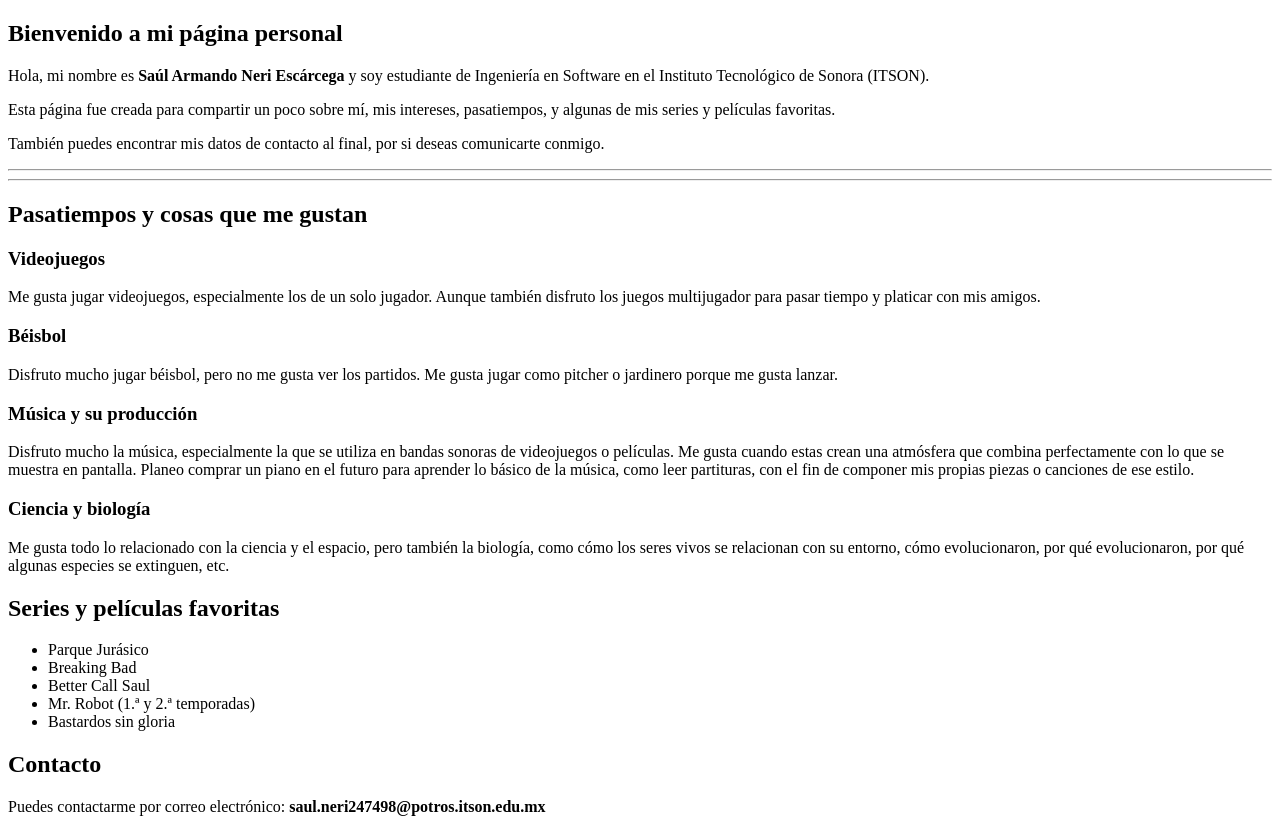
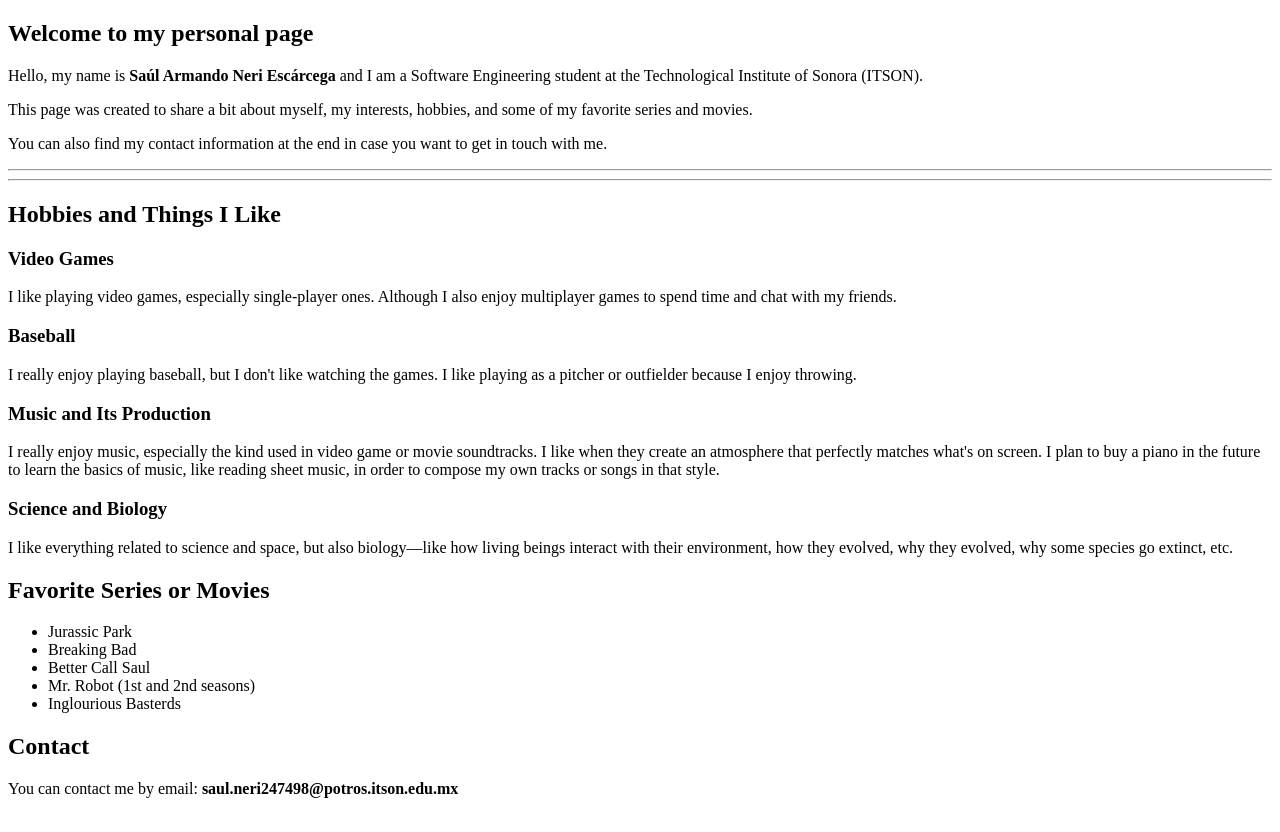
Before and after one commit to SaulNeri12/LandingNeriSaul, a plain HTML site: page index.html in a window 1280 px wide. Drawn offline with Linux system fonts and the light colour scheme.

Commit message:
landingenglish

```diff
--- a/index.html
+++ b/index.html
@@ -1,60 +1,53 @@
 <!DOCTYPE html>
-<html lang="es">
+<html lang="en">
 
 <head>
     <meta charset="UTF-8">
-    <title>Saúl Armando Neri Escárcega - Página Personal</title>
+    <title>Saúl Armando Neri Escárcega - Personal Page</title>
 </head>
 
 <body>
 
     <section>
-        <h1>Bienvenido a mi página personal</h1>
-        <p>Hola, mi nombre es <strong>Saúl Armando Neri Escárcega</strong> y soy estudiante de Ingeniería en Software en el Instituto Tecnológico de Sonora (ITSON).</p>
-        <p>Esta página fue creada para compartir un poco sobre mí, mis intereses, pasatiempos, y algunas de mis series y películas favoritas.</p>
-        <p>También puedes encontrar mis datos de contacto al final, por si deseas comunicarte conmigo.</p>
+        <h1>Welcome to my personal page</h1>
+        <p>Hello, my name is <strong>Saúl Armando Neri Escárcega</strong> and I am a Software Engineering student at the Technological Institute of Sonora (ITSON).</p>
+        <p>This page was created to share a bit about myself, my interests, hobbies, and some of my favorite series and movies.</p>
+        <p>You can also find my contact information at the end in case you want to get in touch with me.</p>
     </section>
 
     <hr>
     <hr>
 
     <section>
-        <h2>Pasatiempos y cosas que me gustan</h2>
+        <h2>Hobbies and Things I Like</h2>
 
-        <h3>Videojuegos</h3>
-        <p>Me gusta jugar videojuegos, especialmente los de un solo jugador. Aunque también disfruto los juegos
-            multijugador para pasar tiempo y platicar con mis amigos.</p>
+        <h3>Video Games</h3>
+        <p>I like playing video games, especially single-player ones. Although I also enjoy multiplayer games to spend time and chat with my friends.</p>
 
-        <h3>Béisbol</h3>
-        <p>Disfruto mucho jugar béisbol, pero no me gusta ver los partidos. Me gusta jugar como pitcher o jardinero
-            porque me gusta lanzar.</p>
+        <h3>Baseball</h3>
+        <p>I really enjoy playing baseball, but I don't like watching the games. I like playing as a pitcher or outfielder because I enjoy throwing.</p>
 
-        <h3>Música y su producción</h3>
-        <p>Disfruto mucho la música, especialmente la que se utiliza en bandas sonoras de videojuegos o películas. Me
-            gusta cuando estas crean una atmósfera que combina perfectamente con lo que se muestra en
-            pantalla. Planeo comprar un piano en el futuro para aprender lo básico de la música, como leer partituras,
-            con el fin de componer mis propias piezas o canciones de ese estilo.</p>
+        <h3>Music and Its Production</h3>
+        <p>I really enjoy music, especially the kind used in video game or movie soundtracks. I like when they create an atmosphere that perfectly matches what's on screen. I plan to buy a piano in the future to learn the basics of music, like reading sheet music, in order to compose my own tracks or songs in that style.</p>
 
-        <h3>Ciencia y biología</h3>
-        <p>Me gusta todo lo relacionado con la ciencia y el espacio, pero también la biología, como cómo los seres vivos
-            se relacionan con su entorno, cómo evolucionaron, por qué evolucionaron, por qué algunas especies se
-            extinguen, etc.</p>
+        <h3>Science and Biology</h3>
+        <p>I like everything related to science and space, but also biology—like how living beings interact with their environment, how they evolved, why they evolved, why some species go extinct, etc.</p>
     </section>
 
     <section>
-        <h2>Series y películas favoritas</h2>
+        <h2>Favorite Series or Movies</h2>
         <ul>
-            <li>Parque Jurásico</li>
+            <li>Jurassic Park</li>
             <li>Breaking Bad</li>
             <li>Better Call Saul</li>
-            <li>Mr. Robot (1.ª y 2.ª temporadas)</li>
-            <li>Bastardos sin gloria</li>
+            <li>Mr. Robot (1st and 2nd seasons)</li>
+            <li>Inglourious Basterds</li>
         </ul>
     </section>
 
     <section>
-        <h2>Contacto</h2>
-        <p>Puedes contactarme por correo electrónico: <strong>saul.neri247498@potros.itson.edu.mx</strong></p>
+        <h2>Contact</h2>
+        <p>You can contact me by email: <strong>saul.neri247498@potros.itson.edu.mx</strong></p>
     </section>
 
 </body>
```
